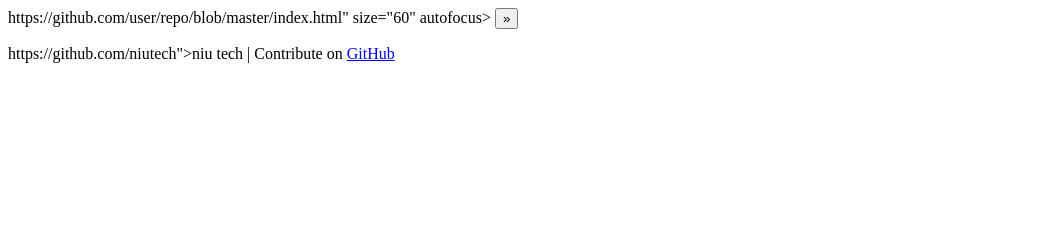
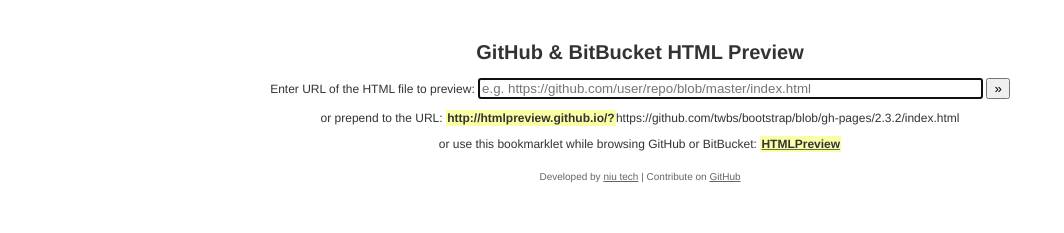
Before and after one commit to iambenzrodrigo/mysalary, a plain HTML site: page index.html in a window 1280 px wide. Shown: the whole page, without its empty margins (0-1064 px from the left). Drawn offline with Linux system fonts and the light colour scheme.

Commit message:
Update index.html

```diff
--- a/index.html
+++ b/index.html
@@ -1,39 +1 @@
-<!DOCTYPE html>
-
-
-
-
-
-
-
-
-
-
-
-
-
-
-
-
-
-
-
-
-
-
-
-
-
-
-
-
-
-
-
-
-
-
-https://github.com/user/repo/blob/master/index.html" size="60" autofocus> <input type="submit" value="&raquo;"></p>
-
-
-https://github.com/niutech">niu tech</a> | Contribute on <a href="https://github.com/htmlpreview/htmlpreview.github.com">GitHub</a></p>
+<!DOCTYPE html><html><head>	<meta charset="utf-8">	<title>GitHub &amp; BitBucket HTML Preview</title>	<style>	body {		font: 12px 'Helvetica Neue', Helvetica, Arial, freesans, clean, sans-serif;		color: #333;	}	h1 {		font-size: 20px;	}	a {		color: #666;	}	form {		padding: 20px; 		text-align: center;	}	strong {		color: #333;		background-color: #FAFFA6;		padding: 0.1em;	}	#footer {		margin: 20px 0;		font-size: 10px;		color: #666;	}	</style></head><body>	<form id="previewform" action="">		<h1>GitHub &amp; BitBucket HTML Preview</h1>		<p>Enter URL of the HTML file to preview: <input type="url" id="file" value="" placeholder="e.g. https://github.com/user/repo/blob/master/index.html" size="60" autofocus> <input type="submit" value="&raquo;"></p>		<p>or prepend to the URL: <strong>http://htmlpreview.github.io/?</strong>https://github.com/twbs/bootstrap/blob/gh-pages/2.3.2/index.html</p>		<p>or use this bookmarklet while browsing GitHub or BitBucket: <a href="javascript:void('http://htmlpreview.github.io/'==window.location?alert('Drag me to your bookmarks bar!'):window.location='http://htmlpreview.github.io/?'+window.location)"><strong>HTMLPreview</strong></a></p>		<p id="footer">Developed by <a href="https://github.com/niutech">niu tech</a> | Contribute on <a href="https://github.com/htmlpreview/htmlpreview.github.com">GitHub</a></p>	</form>	<script src="/htmlpreview.min.js"></script>	<script>HTMLPreview.init();</script></body></html>
```
